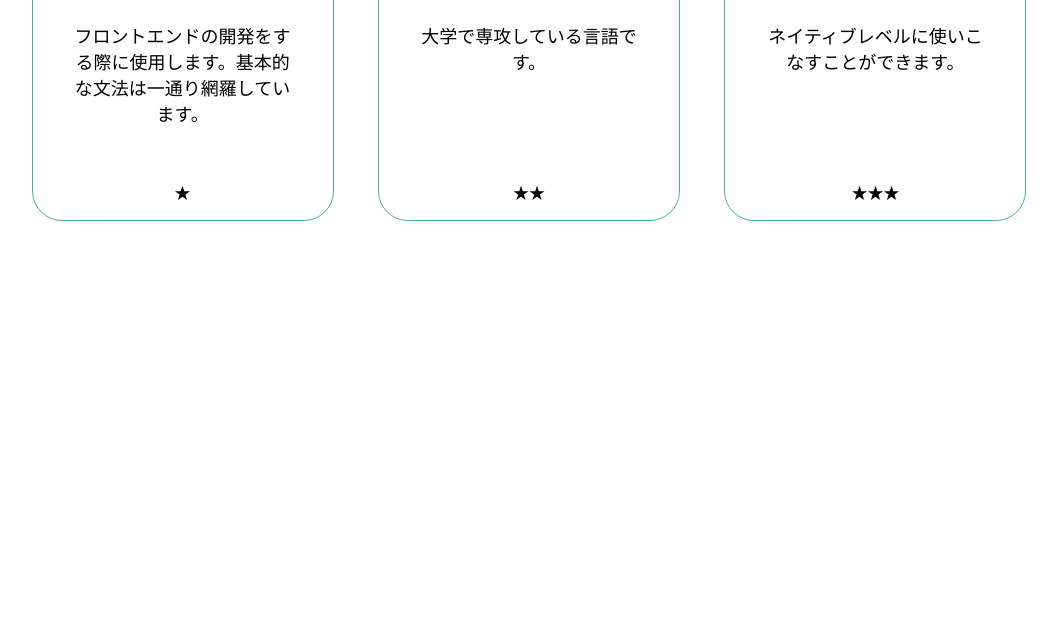
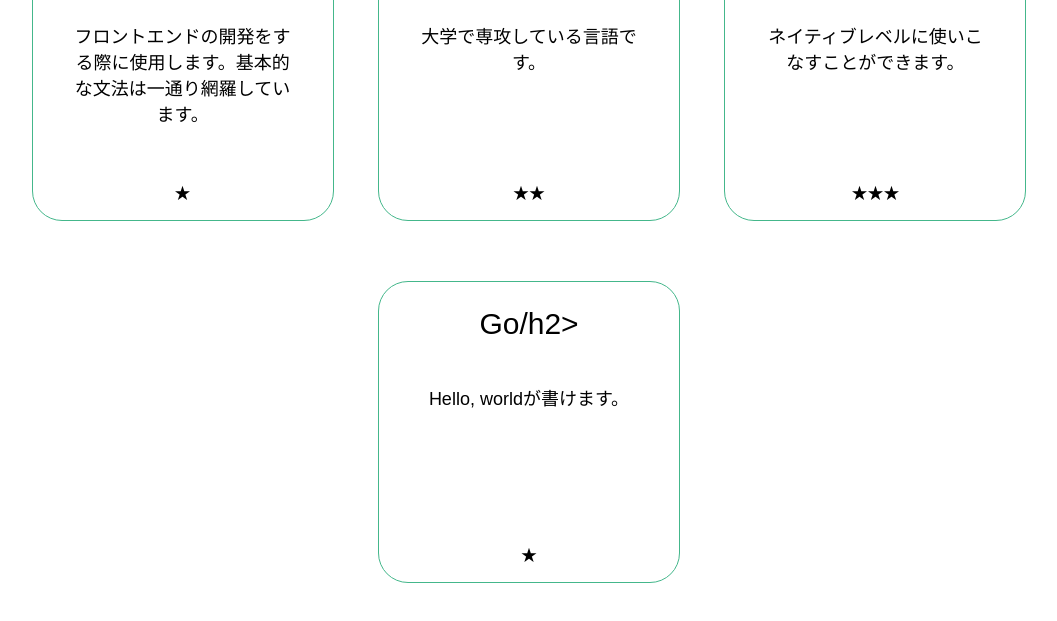
Before and after one commit to Deku17ans/Deku17ans.github.io, a plain HTML site: page languages/index.html in a window 1280 px wide. Shown: the part 667-1288 px from the top of the page, without its empty margins (119-1176 px from the left). Drawn offline with Linux system fonts and the light colour scheme.

Commit message:
languagesに追加しました。

```diff
--- a/languages/index.html
+++ b/languages/index.html
@@ -49,6 +49,11 @@
           <h3>ネイティブレベルに使いこなすことができます。</h3>
           <p>★★★</p>
         </section>
+        <section>
+          <h2>Go/h2>
+          <h3>Hello, worldが書けます。</h3>
+          <p>★</p>
+        </section>
 
       </div>
 
```
